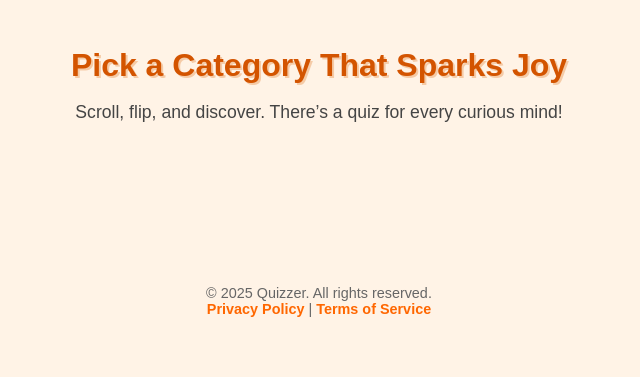
After one commit to CezaryKlimczuk/quizzer, a Django app: page /category/all/ in a window 1280 px wide. The commit adds this page. Shown: the part 423-800 px from the top of the page, without its empty margins (321-961 px from the left). Run offline with Django 5.2, Linux system fonts and the light colour scheme; data that the repository does not hold is empty; some web fonts are replaced.

Commit message:
Added categories_all page to view all avilable categories

```diff
--- /dev/null
+++ b/quizzes/templates/categories_all.html
@@ -0,0 +1,50 @@
+{% extends "base.html" %}
+{% load static %}
+
+{% block content %}
+<section class="categories-all-banner"
+         style="background: url('{% static "images/banners/banner-AllCategories.jpg" %}') center center / cover no-repeat;
+                height: 350px;
+                position: relative;
+                margin-bottom: 2rem;">
+  <div class="container" style="text-align: center; color: #fff; position: relative; z-index: 1; padding: 4rem 0;">
+    <h1 style="font-size: 3rem;">All Categories</h1>
+    <p>Pick a Category that suits you, or discover something new!</p>
+  </div>
+  <div style="position: absolute; top: 0; left: 0; width: 100%; height: 100%; background: rgba(0,0,0,0.3);">
+  </div>
+</section>
+
+<!-- MAIN CONTENT FOR ALL CATEGORIES -->
+<div class="container categories-all-page">
+  <h2 class="all-categories-heading">Pick a Category That Sparks Joy</h2>
+  <p class="all-categories-subtext">
+    Scroll, flip, and discover. There’s a quiz for every curious mind!
+  </p>
+
+  <!-- GRID OF FLIP CARDS -->
+  <div class="categories-all-grid">
+    {% for category in categories %}
+    <div class="flip-card">
+      <div class="flip-card-inner">
+        <div class="flip-card-front">
+            <div class="title-bar">
+                <h3>{{ category.name }}</h3>
+            </div>
+            <div class="image-container">
+                <img src="{% static "images/categories/" %}{{ category.name }}.jpg" alt="{{ category.name }}" class="flip-card-img" loading="lazy">
+            </div>
+        </div>
+        <div class="flip-card-back">
+            <h4>{{ category.name }}</h4>
+            <p>{{ category.description|truncatewords:20 }}</p>
+            <a class="flip-button" href="{% url 'category' category.id %}">
+                Explore
+            </a>
+        </div>
+      </div>
+    </div>
+    {% endfor %}
+  </div>
+</div>
+{% endblock %}
--- a/quizzes/templates/category.html
+++ b/quizzes/templates/category.html
@@ -133,10 +133,6 @@
 
   </div> <!-- end .container -->
 
-  <!-- Footer (Optional if you have a base.html) -->
-  <footer>
-    <p>&copy; 2025 Quizzer. All rights reserved.</p>
-  </footer>
 
   <!-- Basic Interactivity Scripts -->
   <script src="{% static 'js/category.js' %}">
--- a/quizzes/templates/home.html
+++ b/quizzes/templates/home.html
@@ -7,9 +7,9 @@
 <section id="hero">
   <h1>Challenge Yourself, Endless Fun!</h1>
   <p>Test your knowledge with quirky quizzes and challenge your friends!</p>
-  <button onclick="alert('Start Quiz Button Clicked!')">
-    Start a Quiz Now
-  </button>
+  <a href="{% url 'categories_all' %}" class="hero-button">
+    See all categories
+  </a>
 </section>
 
 <!-- MAIN CONTENT CONTAINER -->
--- a/quizzes/urls.py
+++ b/quizzes/urls.py
@@ -1,10 +1,11 @@
 from django.urls import path
 
-from .views import home, category, quiz
+from .views import home, categories_all, category, quiz
 from .consumers import QuizConsumer, GlobalNotificationConsumer
 
 urlpatterns = [
     path('', home, name='home'),
+    path('category/all/', categories_all, name='categories_all'),
     path('category/<int:category_id>/', category, name='category'),
     path('quiz/<int:quiz_id>/', quiz, name='quiz'),
 ]
--- a/quizzes/views.py
+++ b/quizzes/views.py
@@ -1,6 +1,6 @@
 from django.shortcuts import render, get_object_or_404
 
-from .models import Category, Quiz, Question
+from .models import Category, Quiz
 
 # Create your views here.
 def home(request):
@@ -14,6 +14,10 @@ def category(request, category_id: int):
     category = Category.objects.get(id=category_id)
     return render(request, 'category.html', {'category': category, 'quizzes': quizzes, 'featured_quizzes': featured_quizzes})
 
+def categories_all(request):
+    categories = Category.objects.all()
+    return render(request, 'categories_all.html', {'categories': categories})
+
 def quiz(request, quiz_id: int):
     quiz = get_object_or_404(Quiz, id=quiz_id)
     return render(request, 'quiz.html', {'quiz': quiz})
```
